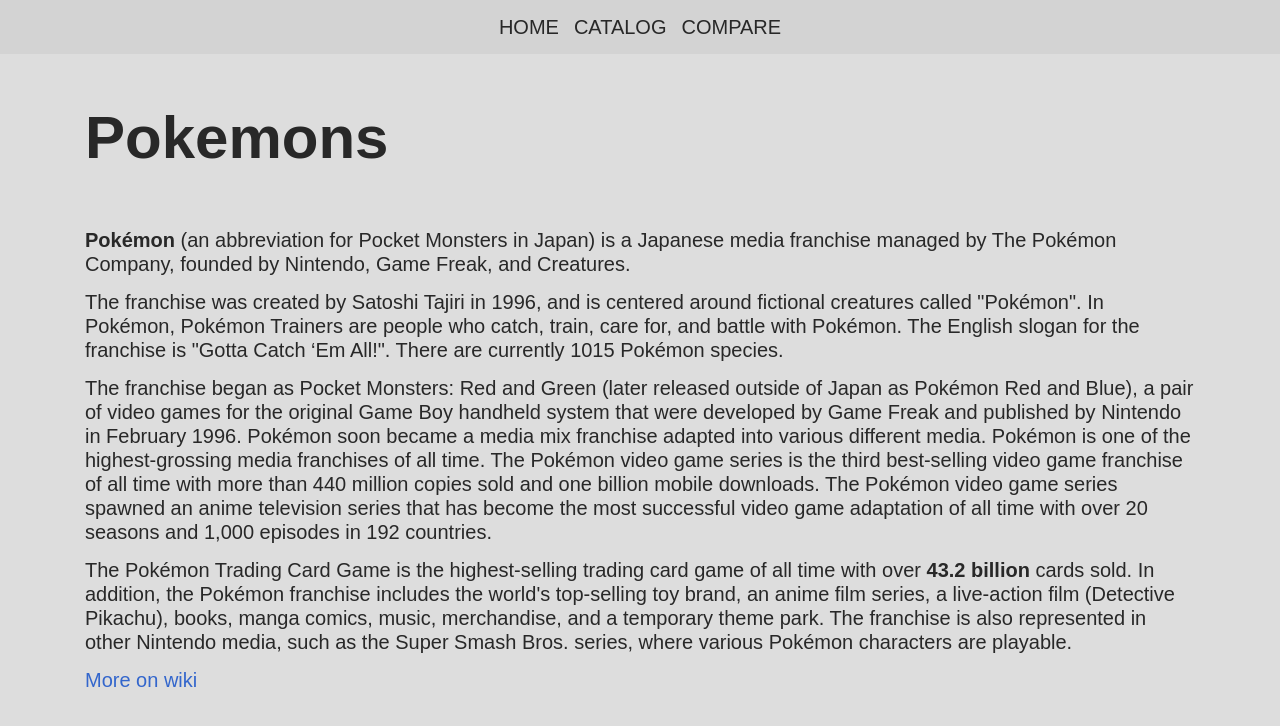
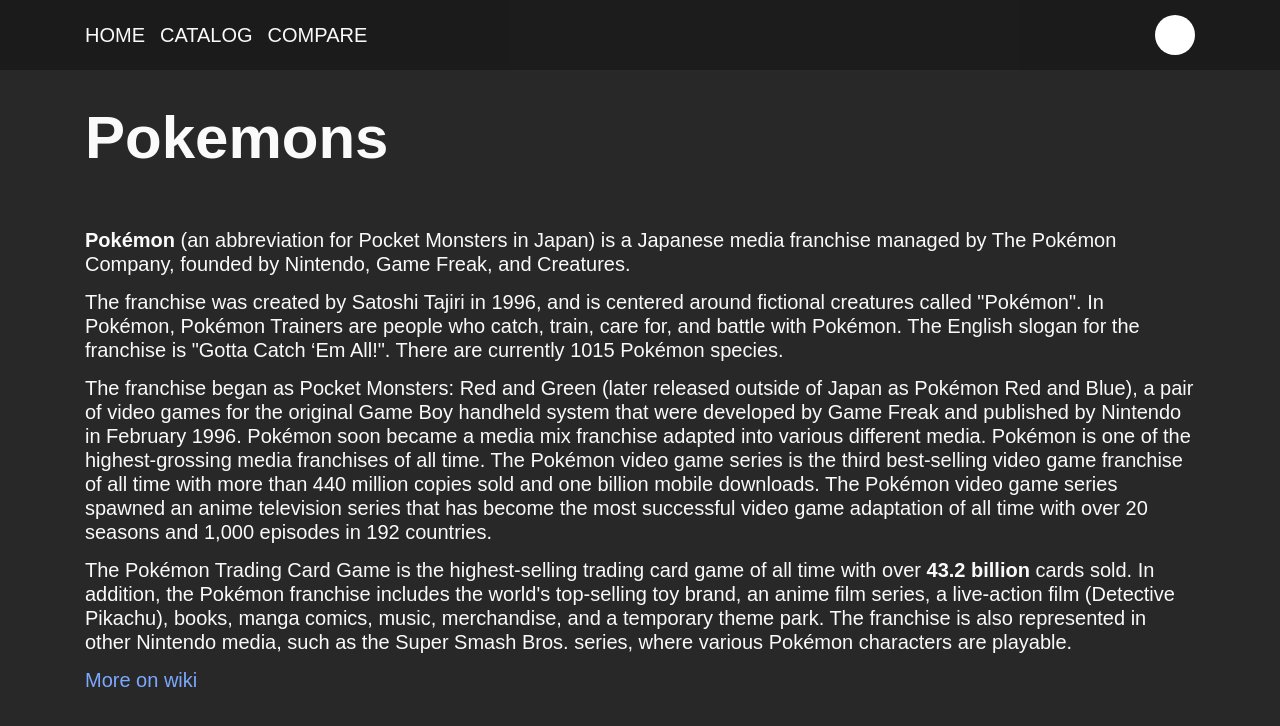
Before and after one commit to ArickCodeGuy/react-pokemons, a React (Vite) app: page / in a window 1280 px wide. Shown: the top 726 px of the page. Built offline with nearby package versions, Linux system fonts and the light colour scheme.

Commit message:
api work

```diff
--- a/src/api/dictionary.ts
+++ b/src/api/dictionary.ts
@@ -14,3 +14,7 @@
       res(result);
     }, 500);
   });
+
+export const dictionaryController = {
+  get: fetchDictionary,
+};
--- a/src/api/pokemons.ts
+++ b/src/api/pokemons.ts
@@ -14,6 +14,11 @@
   new Promise((res) => {
     setTimeout(() => {
       res(pokemons);
-    });
+    }, 500);
   });
 };
+
+export const pokemonController = {
+  search: fetchPokemons,
+  searchOne: fetchPokemonById,
+};
--- /dev/null
+++ b/src/assets/styles/_vars.scss
@@ -0,0 +1,5 @@
+$breakpoint-sm: 576px;
+$breakpoint-md: 768px;
+$breakpoint-lg: 992px;
+$breakpoint-xl: 1200px;
+$breakpoint-xxl: 1400px;
--- a/src/assets/styles/style.scss
+++ b/src/assets/styles/style.scss
@@ -1,13 +1,7 @@
+@import '~/assets/styles/vars';
+
 :root {
   color-scheme: light dark;
-  // breakpoints
-  --breakpoint-xs: 0px;
-  --breakpoint-sm: 576px;
-  --breakpoint-md: 768px;
-  --breakpoint-lg: 992px;
-  --breakpoint-xl: 1200px;
-  --breakpoint-xxl: 1921px;
-  --breakpoint: var(--breakpoint-xs);
 
   // light
   --color-primary-light: #000;
@@ -27,7 +21,7 @@
   --rgba-bgc-dark: 0, 0, 0;
   --contrast-dark: #ffffff;
   --btn-color-dark: #91a3fb;
-  --link-color-dark: #3366cc;
+  --link-color-dark: #7ca8ff;
 
   // margins, paddings
   --section-margin-xs: 30px;
@@ -86,7 +80,16 @@
   --negative-column-gutter: calc(var(--column-gutter) * -1);
   --container-width: var(--container-width-xs);
 
-  // set default as light theme
+  // set default as dark theme
+  --color-primary: var(--color-primary-dark);
+  --color-secondary: var(--color-secondary-dark);
+  --bgc: var(--bgc-dark);
+  --contrast: var(--contrast-dark);
+  --btn-color: var(--btn-color-dark);
+  --rgba-contrast: var(--rgba-contrast-dark);
+  --rgba-bgc: var(--rgba-bgc-dark);
+  --link-color: var(--link-color-dark);
+  &.light {
     --color-primary: var(--color-primary-light);
     --color-secondary: var(--color-secondary-light);
     --bgc: var(--bgc-light);
@@ -95,15 +98,6 @@
     --rgba-contrast: var(--rgba-contrast-light);
     --rgba-bgc: var(--rgba-bgc-light);
     --link-color: var(--link-color-light);
-  &.dark {
-    --color-primary: var(--color-primary-dark);
-    --color-secondary: var(--color-secondary-dark);
-    --bgc: var(--bgc-dark);
-    --contrast: var(--contrast-dark);
-    --btn-color: var(--btn-color-dark);
-    --rgba-contrast: var(--rgba-contrast-dark);
-    --rgba-bgc: var(--rgba-bgc-dark);
-    --link-color: var(--link-color-dark);
   }
   @media (min-width: 576px) {
     --font-size: var(--font-size-sm);
@@ -276,27 +270,27 @@
   .col-#{$i} {
     width: calc($i * 100% / 12);
   }
-  @media (min-width: 576) {
+  @media (min-width: $breakpoint-sm) {
     .col-sm-#{$i} {
       width: calc($i * 100% / 12);
     }
   }
-  @media (min-width: 768px) {
+  @media (min-width: $breakpoint-md) {
     .col-md-#{$i} {
       width: calc($i * 100% / 12);
     }
   }
-  @media (min-width: 992px) {
+  @media (min-width: $breakpoint-lg) {
     .col-lg-#{$i} {
       width: calc($i * 100% / 12);
     }
   }
-  @media (min-width: 1200px) {
+  @media (min-width: $breakpoint-xl) {
     .col-xl-#{$i} {
       width: calc($i * 100% / 12);
     }
   }
-  @media (min-width: 1400px) {
+  @media (min-width: $breakpoint-xxl) {
     .col-xxl-#{$i} {
       width: calc($i * 100% / 12);
     }
--- a/src/components/Filters/style.scss
+++ b/src/components/Filters/style.scss
@@ -1,6 +1,6 @@
 .Filters {
   padding: 15px;
-  background-color: lightblue;
+  background-color: rgba(var(--rgba-bgc), 0.5);
   &__items {
     display: grid;
     gap: 10px;
--- a/src/components/Header/index.tsx
+++ b/src/components/Header/index.tsx
@@ -5,11 +5,16 @@
 export function Header({ links }: HeaderProps) {
   return (
     <header className="Header">
-      {links.map(({ to, label }) => (
-        <Link className="Header__link" key={label} to={to}>
-          {label}
-        </Link>
-      ))}
+      <div className="container">
+        <nav className="header-nav">
+          {links.map(({ to, label }) => (
+            <Link className="header-nav__link" key={label} to={to}>
+              {label}
+            </Link>
+          ))}
+        </nav>
+        <div className="theme-changer"></div>
+      </div>
     </header>
   );
 }
--- a/src/components/Header/style.scss
+++ b/src/components/Header/style.scss
@@ -4,14 +4,30 @@
   top: 0;
   width: 100%;
   padding: 15px;
-  background-color: lightgrey;
+  background-color: rgba(var(--rgba-bgc), 0.3);
+  .container {
+    display: flex;
+    align-items: center;
+    justify-content: space-between;
+  }
+}
+.header-nav {
   display: flex;
-  justify-content: center;
   gap: 15px;
+  &__link {
+    color: var(--primary);
+    font-weight: 500;
+    text-transform: uppercase;
+    text-decoration: none;
+  }
 }
-.Header__link {
-  color: var(--primary);
-  font-weight: 500;
-  text-transform: uppercase;
-  text-decoration: none;
+
+.theme-changer {
+  cursor: pointer;
+  width: 40px;
+  height: 40px;
+  border-radius: 50%;
+  overflow: hidden;
+  background-color: var(--contrast);
+  color: rgba(var(--rgba-bgc), 1);
 }
--- a/src/components/PokemonCard/ContainerStyle.scss
+++ b/src/components/PokemonCard/ContainerStyle.scss
@@ -1,5 +1,9 @@
+@import '~/assets/styles/vars';
+
 .PokemonCardsContainer {
   display: grid;
   gap: 30px;
-  grid-template-columns: repeat(auto-fill, minmax(250px, 1fr));
+  @media (min-width: $breakpoint-sm) {
+    grid-template-columns: repeat(auto-fill, minmax(250px, 1fr));
+  }
 }
--- a/src/components/PokemonCompareTable/index.tsx
+++ b/src/components/PokemonCompareTable/index.tsx
@@ -1,6 +1,6 @@
 import { useEffect, useState } from 'react';
 import { useRecoilState } from 'recoil';
-import { fetchPokemonById } from '~/api/pokemons';
+import { pokemonController } from '~/api/pokemons';
 import { CommonPokemon } from '~/common/pokemons';
 import { compareState } from '~/store/compare';
 import { UITable } from '../UI/Table';
@@ -34,7 +34,9 @@
   useEffect(() => {
     const pokemonIds = Object.keys(compare).map((i) => i);
 
-    Promise.all(pokemonIds.map(fetchPokemonById)).then(setPokemonsToCompare);
+    Promise.all(pokemonIds.map(pokemonController.searchOne)).then(
+      setPokemonsToCompare
+    );
   }, [compare]);
 
   return <UITable head={head} body={tableBody} />;
--- a/src/layouts/Base/index.tsx
+++ b/src/layouts/Base/index.tsx
@@ -1,7 +1,7 @@
 import { useEffect } from 'react';
 import { Outlet } from 'react-router-dom';
 import { useRecoilState } from 'recoil';
-import { fetchDictionary } from '~/api/dictionary';
+import { dictionaryController } from '~/api/dictionary';
 
 import { Header } from '~/components/Header';
 import { NAV_LINKS } from '~/constants';
@@ -12,7 +12,7 @@
   const [_, setDictionary] = useRecoilState(dictionaryState);
 
   useEffect(() => {
-    fetchDictionary().then((d) => setDictionary(d));
+    dictionaryController.get().then((d) => setDictionary(d));
   }, []);
 
   return (
--- a/src/pages/Catalog/Item/index.tsx
+++ b/src/pages/Catalog/Item/index.tsx
@@ -1,7 +1,7 @@
 import { useEffect, useState } from 'react';
 import { useParams } from 'react-router-dom';
 import { useRecoilValue } from 'recoil';
-import { fetchPokemonById } from '~/api/pokemons';
+import { pokemonController } from '~/api/pokemons';
 import { CommonPokemon } from '~/common/pokemons';
 import { UITagContainer } from '~/components/UI/Tag/Container';
 import { dictionaryState, getDictionaryValue } from '~/store/dictionary';
@@ -16,7 +16,7 @@
 
   const [pokemon, setPokemon] = useState<CommonPokemon>();
   useEffect(() => {
-    fetchPokemonById(pokemonId).then((p) => setPokemon(p));
+    pokemonController.searchOne(pokemonId).then((p) => setPokemon(p));
   });
   return (
     <>
```
Lines whose indentation alone changed are shown as unchanged.
